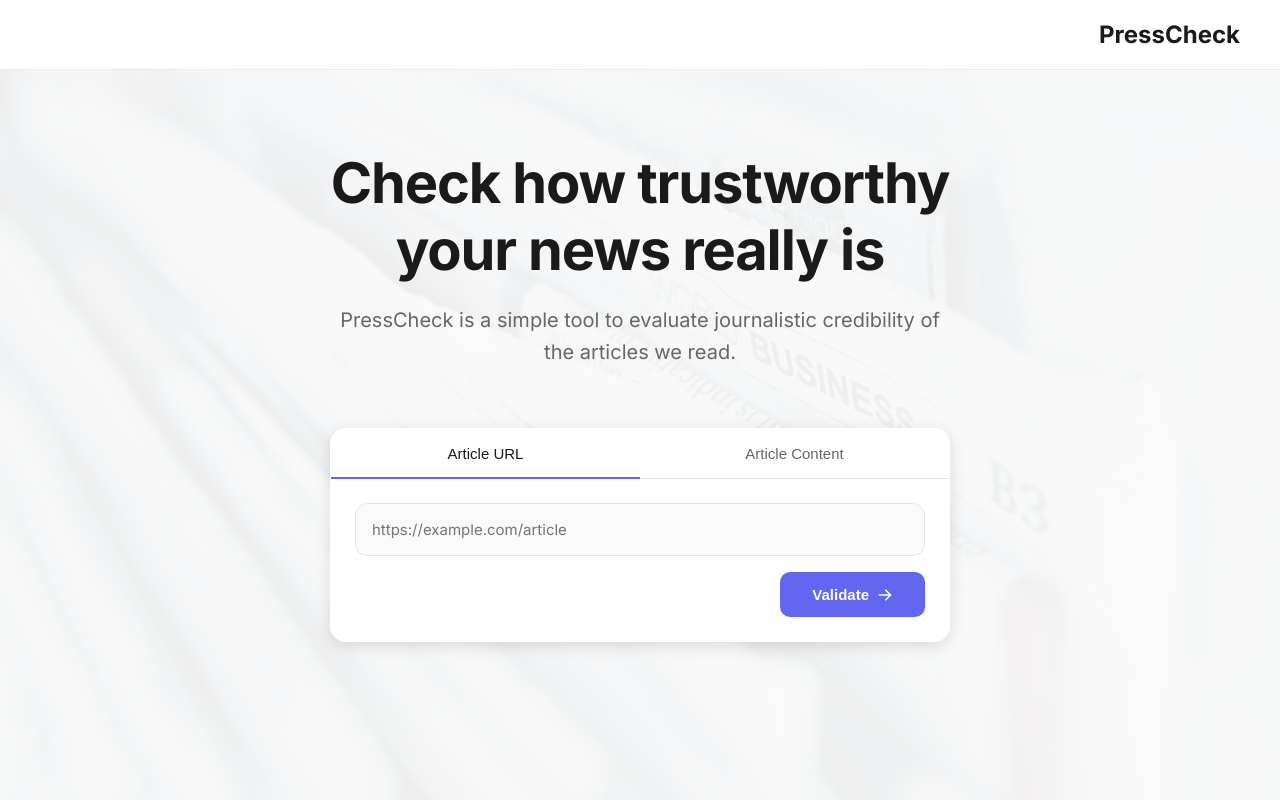
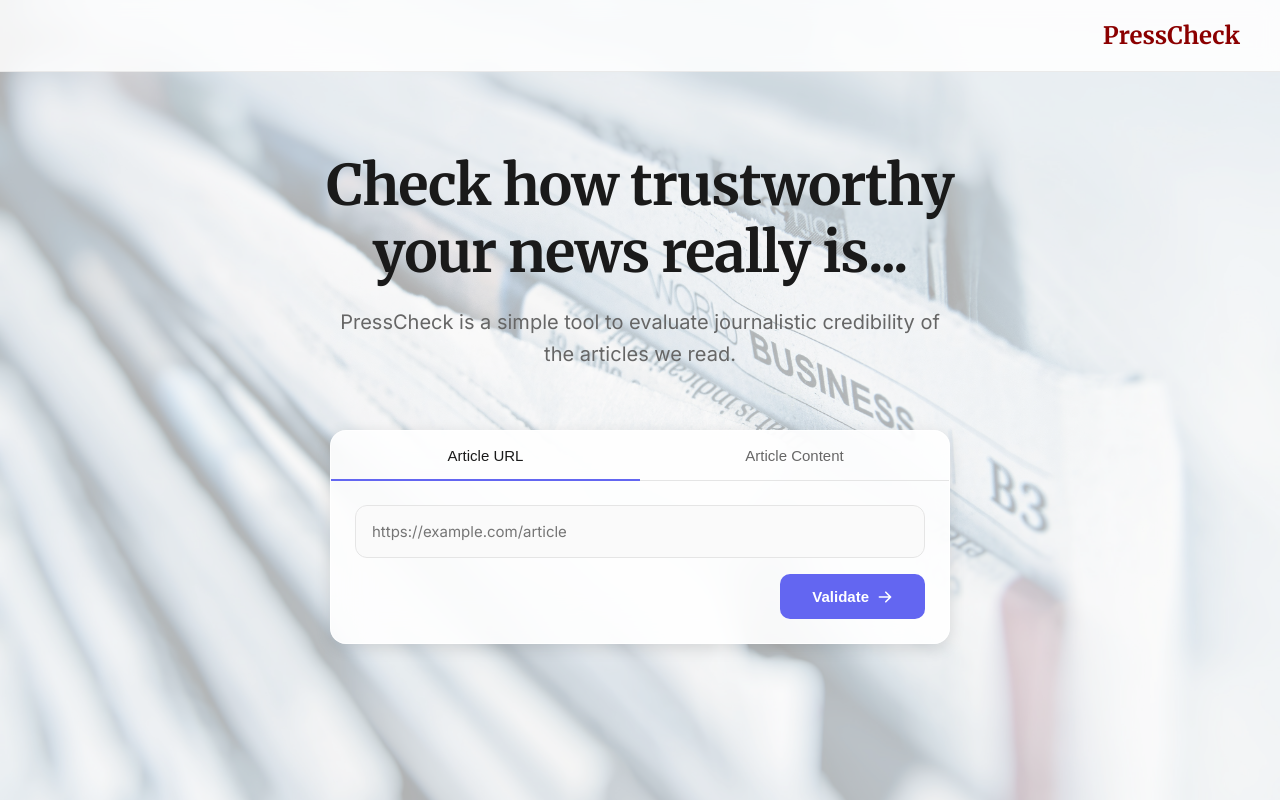
Before and after one commit to Salmonbear/presscheck-v2, a website: page index.html in a window 1280 px wide. Drawn offline with Linux system fonts and the light colour scheme.

Commit message:
Update typography to Merriweather and adjust background opacity

```diff
--- a/index.html
+++ b/index.html
@@ -6,7 +6,7 @@
     <title>PressCheck - Check Article Credibility</title>
     <link rel="preconnect" href="https://fonts.googleapis.com">
     <link rel="preconnect" href="https://fonts.gstatic.com" crossorigin>
-    <link href="https://fonts.googleapis.com/css2?family=Inter:wght@400;500;600;700&display=swap" rel="stylesheet">
+    <link href="https://fonts.googleapis.com/css2?family=Inter:wght@400;500;600;700&family=Merriweather:wght@400;700&display=swap" rel="stylesheet">
     <style>
         * {
             margin: 0;
@@ -32,7 +32,7 @@
             left: 0;
             right: 0;
             bottom: 0;
-            background: rgba(250, 250, 250, 0.95);
+            background: rgba(250, 250, 250, 0.7);
             z-index: 0;
         }
 
@@ -42,7 +42,7 @@
             display: flex;
             justify-content: flex-end;
             align-items: center;
-            background: rgba(255, 255, 255, 0.95);
+            background: rgba(255, 255, 255, 0.85);
             backdrop-filter: blur(10px);
             -webkit-backdrop-filter: blur(10px);
             border-bottom: 1px solid rgba(229, 229, 229, 0.8);
@@ -53,8 +53,9 @@
         .logo {
             font-size: 24px;
             font-weight: 700;
-            color: #1a1a1a;
+            color: #8B0000;
             text-decoration: none;
+            font-family: 'Merriweather', serif;
         }
 
         /* Hero Section */
@@ -68,6 +69,7 @@
         }
 
         h1 {
+            font-family: 'Merriweather', serif;
             font-size: clamp(36px, 5vw, 56px);
             color: #1a1a1a;
             margin-bottom: 20px;
@@ -94,7 +96,7 @@
         }
 
         .input-card {
-            background: rgba(255, 255, 255, 0.98);
+            background: rgba(255, 255, 255, 0.9);
             backdrop-filter: blur(20px);
             -webkit-backdrop-filter: blur(20px);
             border-radius: 16px;
@@ -468,7 +470,7 @@
 
     <!-- Hero Section -->
     <section class="hero">
-        <h1>Check how trustworthy your news really is</h1>
+        <h1>Check how trustworthy your news really is...</h1>
         <p class="strapline">PressCheck is a simple tool to evaluate journalistic credibility of the articles we read.</p>
     </section>
 
```
